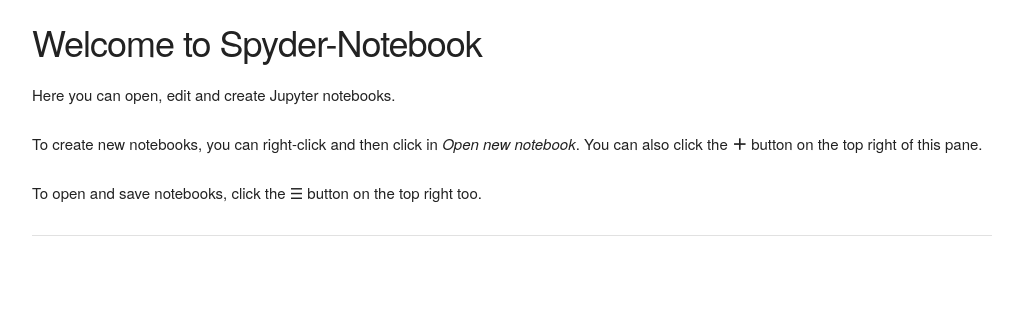
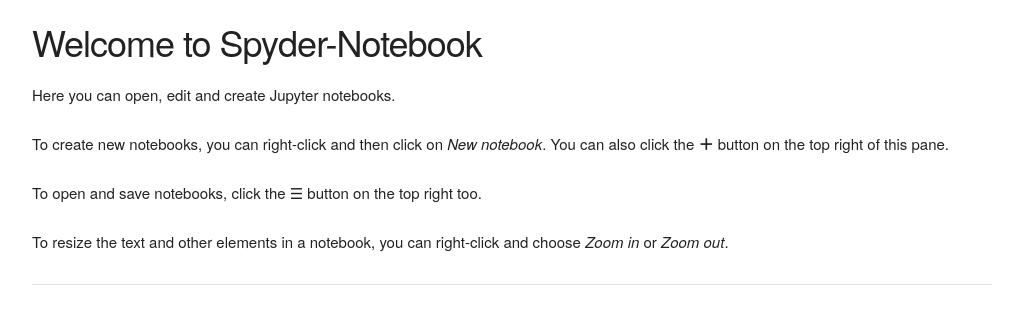
Before and after one commit to spyder-ide/spyder-notebook, a Python web app: template spyder_notebook/utils/templates/welcome.html in a window 1280 px wide. Shown: the top 324 px of the page, without its empty margins (128-1137 px from the left). Run offline with Jinja, Linux system fonts and the light colour scheme; the template is opened without the code that fills it, so the values that code supplies are empty; some web fonts are replaced.

Commit message:
Mention Zoom in/out menu items in welcome tab

```diff
--- a/spyder_notebook/utils/templates/welcome-dark.html
+++ b/spyder_notebook/utils/templates/welcome-dark.html
@@ -628,8 +628,9 @@
 <h1 id="section"></h1>
 <h1 id="welcome-to-the-notebook-plugin">Welcome to Spyder-Notebook</h1>
 <p>Here you can open, edit and create Jupyter notebooks.</p>
-<p>To create new notebooks, you can right-click and then click in <em>Open new notebook</em>. You can also click the <span title="Open new notebook"><b>&#xFF0B;</b></span> button on the top right of this pane.</p>
+<p>To create new notebooks, you can right-click and then click on <em>New notebook</em>. You can also click the <span title="Open new notebook"><b>&#xFF0B;</b></span> button on the top right of this pane.</p>
 <p>To open and save notebooks, click the <span title="Options">&#9776;</span> button on the top right too.</p>
+<p>To resize the text and other elements in a notebook, you can right-click and choose <em>Zoom in</em> or <em>Zoom out</em>.</p>
 
     <HR/>
             </div>
--- a/spyder_notebook/utils/templates/welcome.html
+++ b/spyder_notebook/utils/templates/welcome.html
@@ -616,8 +616,9 @@
 <h1 id="section"></h1>
 <h1 id="welcome-to-the-notebook-plugin">Welcome to Spyder-Notebook</h1>
 <p>Here you can open, edit and create Jupyter notebooks.</p>
-<p>To create new notebooks, you can right-click and then click in <em>Open new notebook</em>. You can also click the <span title="Open new notebook"><b>&#xFF0B;</b></span> button on the top right of this pane.</p>
+<p>To create new notebooks, you can right-click and then click on <em>New notebook</em>. You can also click the <span title="Open new notebook"><b>&#xFF0B;</b></span> button on the top right of this pane.</p>
 <p>To open and save notebooks, click the <span title="Options">&#9776;</span> button on the top right too.</p>
+<p>To resize the text and other elements in a notebook, you can right-click and choose <em>Zoom in</em> or <em>Zoom out</em>.</p>
 
     <HR/>
             </div>
```
